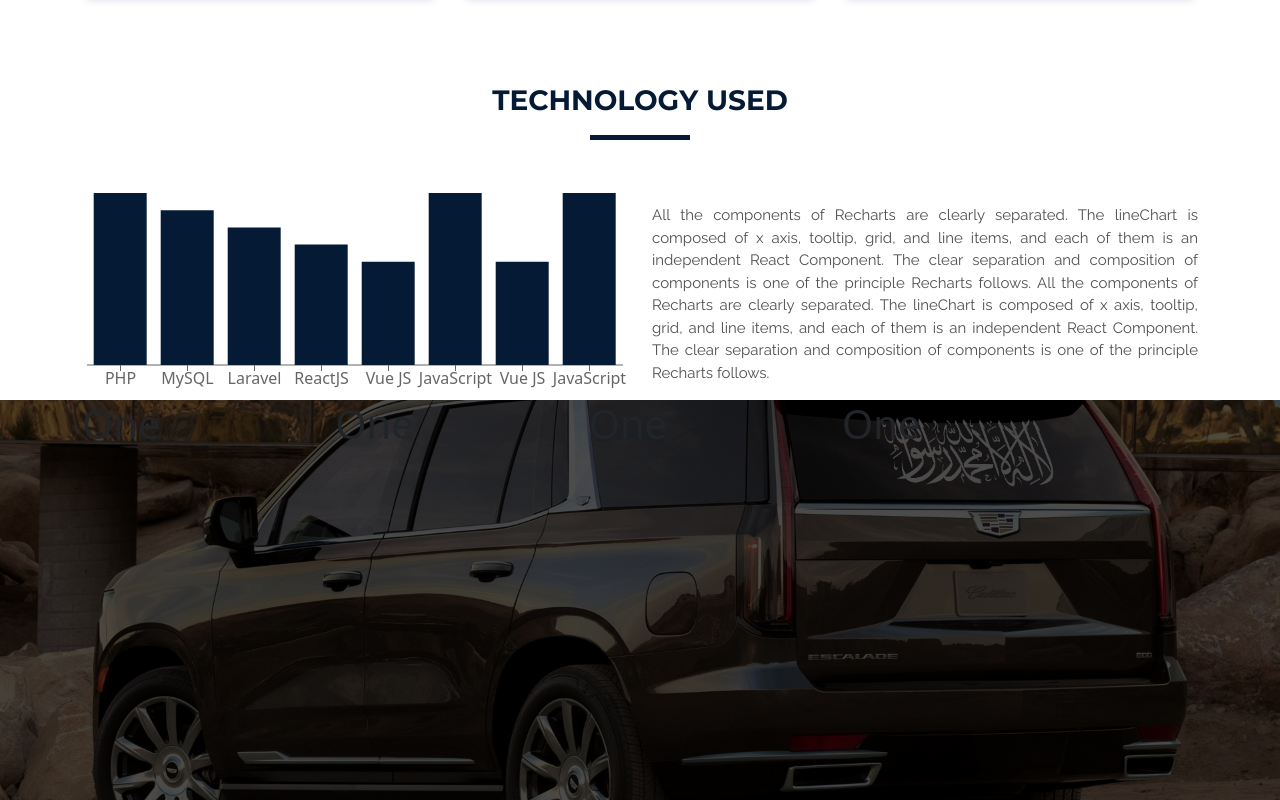
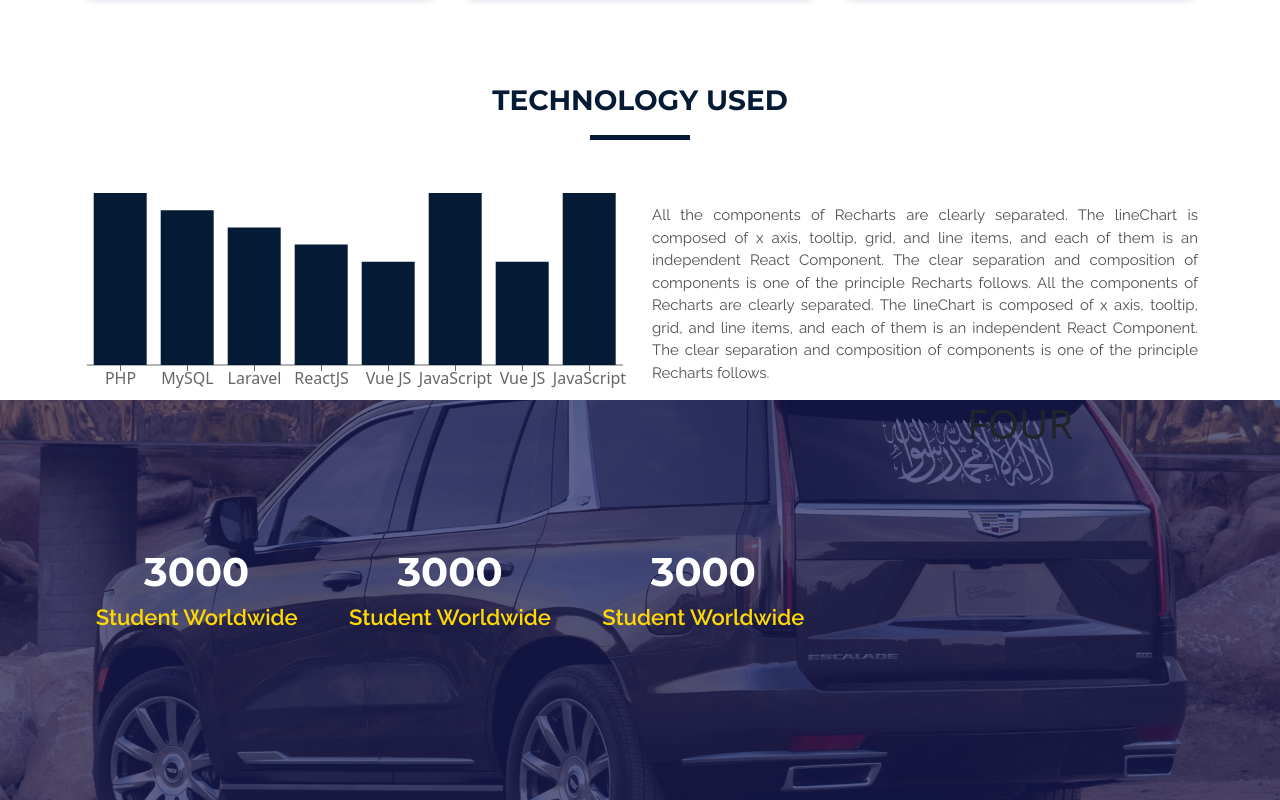
Before and after one commit to Bahrul-Rozak/Online-Learning-Rakyat, a React (Create React App) app: page / in a window 1280 px wide. Shown: the part 1092-1892 px from the top of the page. Built offline with nearby package versions, Linux system fonts and the light colour scheme.

Commit message:
Summary Component 2

```diff
--- a/src/asset/css/custom.css
+++ b/src/asset/css/custom.css
@@ -180,11 +180,30 @@
        min-height: 400px;
 }
 
-.summaryBannerOverlay {
-       background: rgba(0, 0, 0, 0.7);
+.summaryBanner .summaryBannerOverlay {
+       /* background: rgba(0, 0, 0, 0.7); */
+       background: rgba(27, 31, 92, 0.7);
        min-height: 400px;
        position: absolute;
        width: 100%;
 }
 
+.summaryBanner .summaryBannerOverlay .countSection {
+       margin-top: 20%;
+}
+
+.summaryBanner .summaryBannerOverlay .countSection .countNumber {
+       color: #fff;
+       font-family: 'Montserrat', sans-serif;
+       font-size: 40px;
+       font-weight: 700;
+}
+
+.summaryBanner .summaryBannerOverlay .countSection .countTitle {
+       color: #ffd900;
+       font-family: 'Raleway', sans-serif;
+       font-size: 22px;
+       font-weight: 600;
+}
+
 /* End Summary Components */
--- a/src/components/Summary/Summary.jsx
+++ b/src/components/Summary/Summary.jsx
@@ -7,23 +7,32 @@ class Summary extends Component {
       <Fragment>
         <Container fluid={true} className="summaryBanner p-0">
           <div className="summaryBannerOverlay">
-            <Container>
+            <Container className="text-center">
               <Row>
                 <Col lg={8} md={6} sm={12}>
-                  <Row>
+                  <Row className="countSection">
                     <Col>
-                      <h1>One</h1>
+                      <h1 className="countNumber">3000 </h1>
+                      <h4 className="countTitle">Student Worldwide</h4>
+                      <hr className="bg-white w-25" />
                     </Col>
+
                     <Col>
-                      <h1>One</h1>
+                      <h1 className="countNumber">3000 </h1>
+                      <h4 className="countTitle">Student Worldwide</h4>
+                      <hr className="bg-white w-25" />
                     </Col>
+
                     <Col>
-                      <h1>One</h1>
+                      <h1 className="countNumber">3000 </h1>
+                      <h4 className="countTitle">Student Worldwide</h4>
+                      <hr className="bg-white w-25" />
                     </Col>
                   </Row>
                 </Col>
+
                 <Col lg={4} md={6} sm={12}>
-                  <h1>One</h1>
+                  <h1>FOUR </h1>
                 </Col>
               </Row>
             </Container>
```
